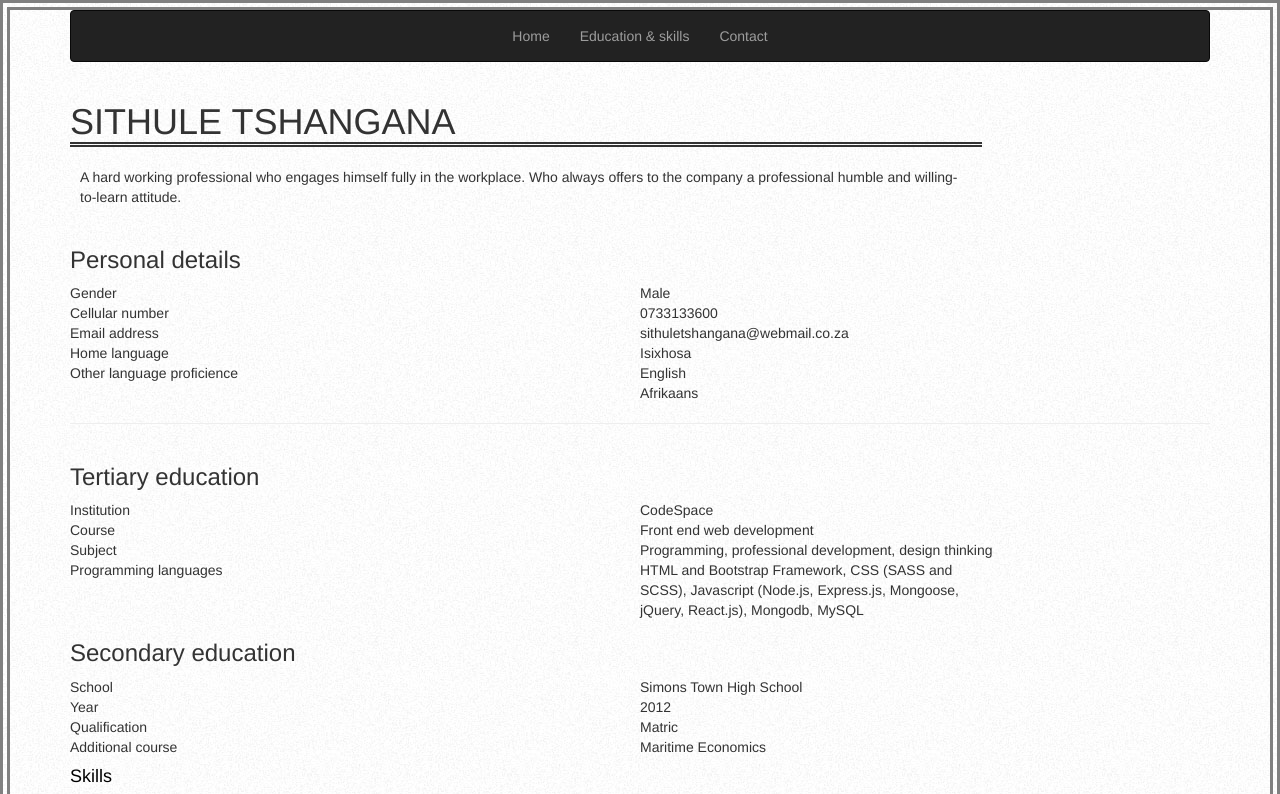
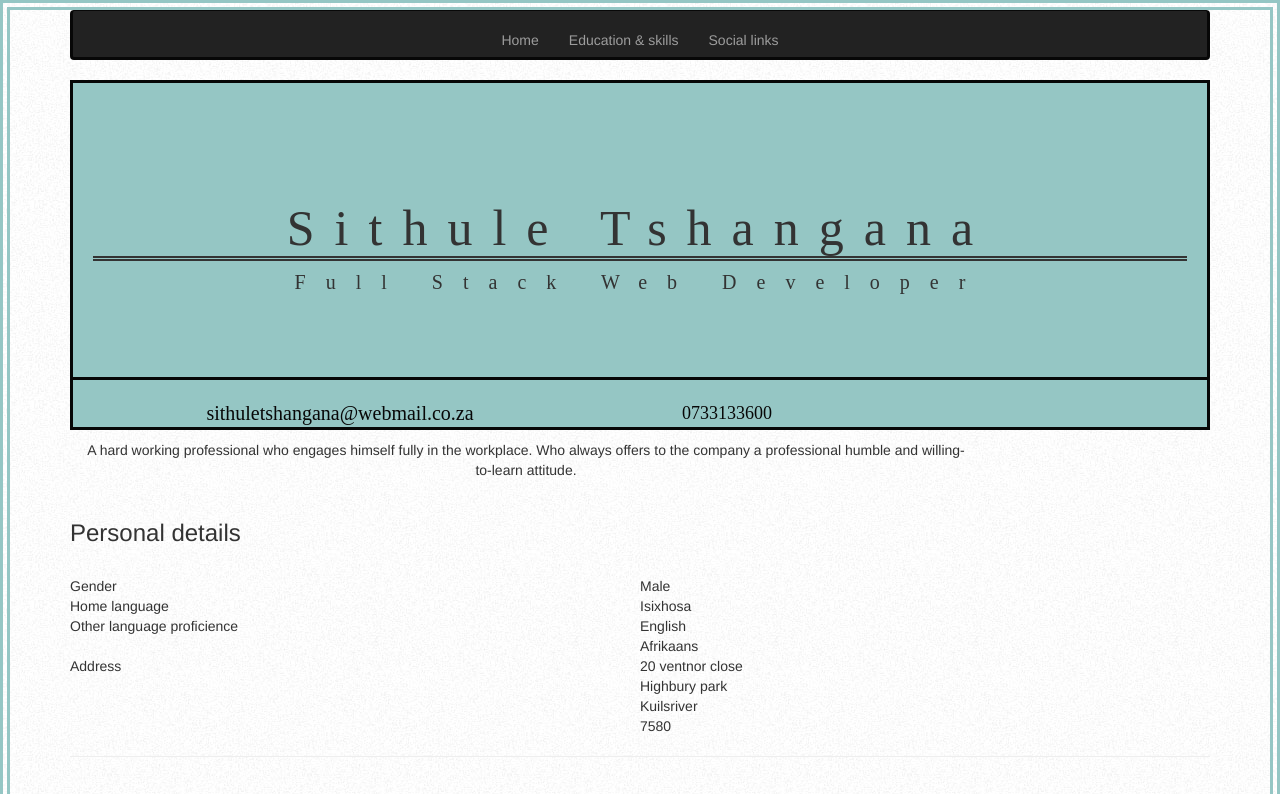
Before and after one commit to Sithule-Tshangana-zz/Sithule_Tshangana_cv, a plain HTML site: page index.html in a window 1280 px wide. Shown: the top 794 px of the page. Drawn offline with nearby package versions, Linux system fonts and the light colour scheme.

Commit message:
project update

```diff
--- a/css/styles.css
+++ b/css/styles.css
@@ -1,5 +1,136 @@
-
-
+@import url(https://fonts.googleapis.com/css?family=Raleway:400,700);
+body .banner {
+  padding: 20px;
+  margin-left: 0;
+  margin-top: 0;
+  height: 300px;
+  background-color: #95c6c4;
+  overflow: hidden;
+  text-align: center;
+  border: 3px solid #070707;
+  display: block;
+}
+body .banner .heading {
+  font-family: "Tenor Sans";
+  font-size: 50px;
+  letter-spacing: 20px;
+  margin-top: 9%;
+}
+body .banner .subHeading {
+  font-family: "Montserrat";
+  font-weight: 300;
+  font-size: 20px;
+  margin-top: 0%;
+  letter-spacing: 20px;
+}
+body header {
+  z-index: 10;
+  padding: 0.25em 0;
+  text-align: center;
+  position: sticky;
+  top: 0;
+    background-color: #95c6c4;
+  height: 50px;
+  color: #070707;
+  border-bottom: 3px solid #070707;
+  border-left: 3px solid #070707;
+  border-right: 3px solid #070707;
+  font-family: "Tenor Sans";
+  -moz-transition: all 0.5s ease-in-out;
+  -o-transition: all 0.5s ease-in-out;
+  -webkit-transition: all 0.5s ease-in-out;
+  transition: all 0.5s ease-in-out;
+}
+.navbar-inverse {
+    background-color: #222;
+    border-color: #080808;
+    /* z-index: 10; */
+    padding: 0.25em 0;
+    /* text-align: center; */
+    /* position: fixed; */
+    position: sticky;
+    top: 0;
+    /* background-color: #fff; */
+    height: 50px;
+    color: #070707;
+    border-bottom: 3px solid #070707;
+    border-left: 3px solid #070707;
+    border-right: 3px solid #070707;
+    /* font-family: "Tenor Sans"; */
+    /* -moz-transition: all 0.5s ease-in-out;
+    -o-transition: all 0.5s ease-in-out;
+    -webkit-transition: all 0.5s ease-in-out;
+    transition: all 0.5s ease-in-out; */
+}
+body header div {
+  width: 30%;
+  display: inline-flex;
+}
+body header div a {
+  text-decoration: none;
+  display: inline-flex;
+  font-size: 20px;
+  color: #070707;
+}
+body header div a:hover {
+  color: #95c6c4;
+}
+body header div a:hover i {
+  color: #95c6c4;
+}
+body header div a i {
+  font-size: 20px;
+  color: #070707;
+}
+body header .email {
+  float: left;
+  padding-left: 10%;
+}
+body header .email a {
+  margin-top: 15px;
+}
+body header .email a:hover {
+  color: #95c6c4;
+}
+body header .email a:hover i {
+  color: #95c6c4;
+}
+body header .email a i {
+  padding-top: 4px;
+  margin-right: 20px;
+}
+body header .tel a {
+  margin-top: 17px;
+  padding-left: 20px;
+  font-size: 18px;
+}
+body header .tel a i {
+  padding-right: 2px;
+  transform: rotate(100deg);
+  -ms-transform: rotate(100deg);
+  -webkit-transform: rotate(100deg);
+  font-size: 18px;
+  margin-right: 20px;
+}
+body header .tel a:hover {
+  color: #95c6c4;
+}
+body header .website {
+  float: right;
+  margin-left: -10px;
+}
+body header .website a {
+  margin-top: 15px;
+}
+body header .website a i {
+  margin-left: -10px;
+  padding-top: 3px;
+  font-size: 18px;
+  margin-right: 20px;
+}
+body header .website a:hover {
+  color: #95c6c4;
+}
 .center-block {
     display: block;
     margin-right: auto;
@@ -10,10 +141,7 @@ body{
 background-image: url("../images/noise.jpg");
 border-style: double;
 border-width: 10px;
-border-color: grey;
-  /* background-color: white;; */
-  /* color: black; */
-    /* opacity: 0.2; */
+border-color: #95c6c4;
 }
 h1 {
    border-bottom: double 5px;
@@ -185,3 +313,28 @@ footer img{
 /* .php {width: 45%; background-color: #808080;} */
 .jQuery{width: 40%; background-color: #808080;}
 .NodeJS{width: 40%; background-color: #808000;}
+
+.to-top {
+  position: fixed;
+  /* z-index: 9999; */
+  bottom: 0px;
+  right: 0px;
+  /* display: none; */
+}
+.to-top a.back-to-top {
+  text-decoration: none;
+  display: block;
+  text-align: center;
+  color: #fff;
+  font-size: 2em;
+  width: 50px;
+  height: 50px;
+  line-height: 50px;
+  border-radius: 5px;
+  background: #000;
+  opacity: 0.7;
+  transition: 0.3s;
+}
+.to-top a.back-to-top:hover {
+  opacity: 1;
+}
--- a/sithule_tshangana_cv.html
+++ b/index.html
@@ -27,19 +27,38 @@
     </div>
     <div class="collapse navbar-collapse" id="myNavbar">
       <ul class="nav navbar-nav">
-        <li class=""><a href="#">Home</a></li>
+        <li class=""><a href="index.html">Home</a></li>
         </li>
-        <li><a href="#">Education & skills</a></li>
-        <li><a href="#">Contact</a></li>
+        <li><a href="#education&skills">Education & skills</a></li>
+        <li><a href="#social">Social links</a></li>
       </ul>
     </div>
   </div>
 </nav>
+<div class="banner">
+  <h1 class="heading">Sithule Tshangana</h1>
+  <h2 class="subHeading">Full Stack Web Developer</h2>
+</div>
+
+<header class="subBanner">
+  <div class="email">
+    <a href="mailto:sithuletshangana@webmail.co.za" title="sithuletshangana@webmail.co.za">
+      <i class="far fa-envelope"></i>
+  sithuletshangana@webmail.co.za
+    </a>
+  </div>
+  <div class="tel">
+    <a href="tel:0733133600">
+    <i class="fas fa-phone"></i>
+    0733133600
+    </a>
+  </div>
+</header>
+
   <div class="top">
     <div class="title">
-    <h1>SITHULE TSHANGANA</h1>
       <article class="about">
-        <div class="about_me"> <p>A hard working  professional who engages himself fully in the workplace. Who always offers to the company a professional humble and willing-to-learn attitude.</p> </div>
+      <center>  <div class="about_me"> <p>A hard working  professional who engages himself fully in the workplace. Who always offers to the company a professional humble and willing-to-learn attitude.</p> </div>  </center>
       </article>
     </div>
     <div class="sithule">
@@ -54,14 +73,14 @@
         <td>Gender</td>
         <td>Male</td>
       </tr>
-      <tr>
+      <!-- <tr>
         <td>Cellular number</td>
         <td>0733133600</td>
-      </tr>
-      <tr>
+      </tr> -->
+      <!-- <tr>
         <td>Email address</td>
         <td>sithuletshangana@webmail.co.za</td>
-      </tr>
+      </tr> -->
       <tr>
         <td>Home language</td>
         <td>Isixhosa</td>
@@ -74,12 +93,27 @@
         <td></td>
         <td>Afrikaans</td>
       </tr>
+      <br>
+      <tr>
+        <td>Address</td>
+        <td>20 ventnor close</td>
+      </tr>
+      <tr>
+        <td></td>
+        <td>Highbury park</td>
+      </tr><tr>
+        <td></td>
+        <td>Kuilsriver</td>
+      </tr><tr>
+        <td></td>
+        <td>7580</td>
+      </tr>
     </table>
   </section>
 
   <hr>
 
-  <section class="education">
+  <section class="education" id="education&skills">
     <h3>Tertiary education</h3>
     <table>
       <tr>
@@ -319,7 +353,7 @@
 </div>
 
 </div>
-<div class="container">
+<div class="container" id="social">
   <footer>
 <div class="carousel">
   <a href="https://www.linkedin.com"> <img src="images/linkedin-logo-icon-65542.png" alt="Linkedin"> </a>
@@ -333,6 +367,36 @@
 
 <hr>
 <hr>
+<div class='to-top'>
+  <a class='back-to-top ion-chevron-up' href='#'></a>
+</div>
   </div>
+  <script type="text/javascript">
+  $(function () {
+
+var offset = 300,
+    duration = 800,
+    top_section = $('.to-top'),
+    toTopButton = $('a.back-to-top');
+// showing and hiding button according to scroll amount (in pixels)
+$(window).scroll(function () {
+  if( $(this).scrollTop() > offset ) {
+    $(top_section).fadeIn(duration);
+  } else{
+    $(top_section).fadeOut(duration);
+
+  }});
+
+// activate smooth scroll to top when clicking on the button
+
+$(toTopButton).click(function(e) {
+  e.preventDefault();
+  $('html, body').animate({
+    scrollTop: 0
+  }, 700);
+});
+
+});
+  </script>
 </body>
 </html>
```
